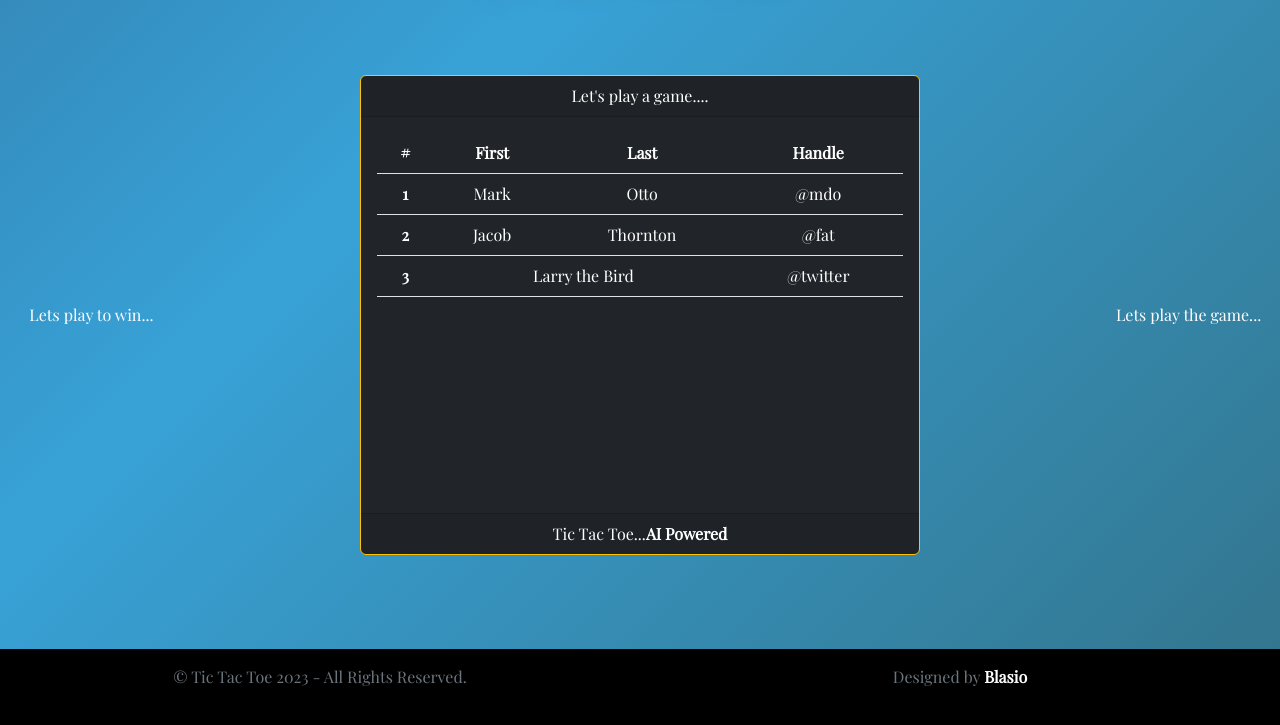
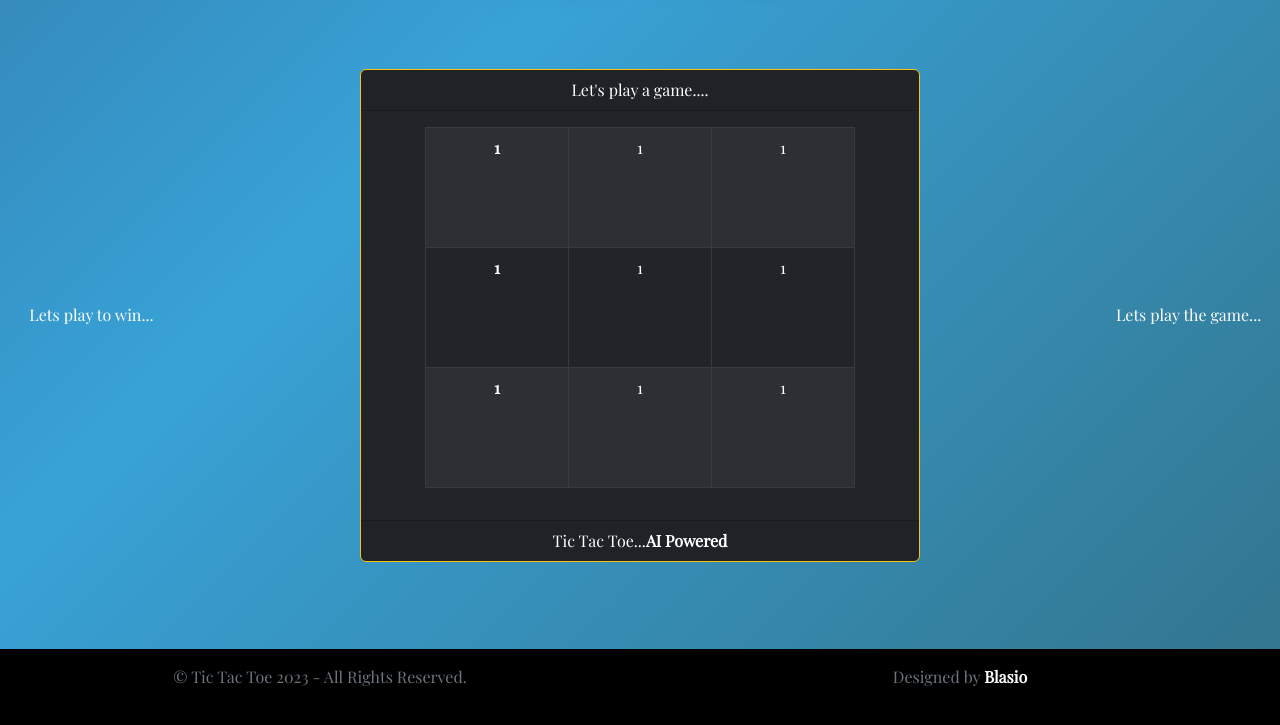
Before and after one commit to BlasioGodi/Tic-Tac-Toe, a website: page index.html in a window 1280 px wide. Shown: the part 161-886 px from the top of the page. Drawn offline with nearby package versions, Linux system fonts and the light colour scheme; a web font is replaced by a local one.

Commit message:
Added table within card and sized correctly

```diff
--- a/index.html
+++ b/index.html
@@ -87,33 +87,23 @@
                         <div class="card-header">
                             Let's play a game....
                         </div>
-                        <div class="card-body align-items-center" style="height:100%;">
-                            <table class="table text-white ">
-                                <thead>
-                                    <tr>
-                                        <th scope="col">#</th>
-                                        <th scope="col">First</th>
-                                        <th scope="col">Last</th>
-                                        <th scope="col">Handle</th>
+                        <div class="card-body card-container mx-5">
+                            <table class="table table-dark table-bordered table-striped table-hover">
+                                <tbody>
+                                    <tr style="height: 120px;">
+                                        <th class="col-4">1</th>
+                                        <td class="col-4">1</td>
+                                        <td class="col-4">1</td>
                                     </tr>
-                                </thead>
-                                <tbody>
-                                    <tr>
-                                        <th scope="row">1</th>
-                                        <td>Mark</td>
-                                        <td>Otto</td>
-                                        <td>@mdo</td>
+                                    <tr style="height: 120px;">
+                                        <th class="col-4">1</th>
+                                        <td class="col-4">1</td>
+                                        <td class="col-4">1</td>
                                     </tr>
-                                    <tr>
-                                        <th scope="row">2</th>
-                                        <td>Jacob</td>
-                                        <td>Thornton</td>
-                                        <td>@fat</td>
-                                    </tr>
-                                    <tr>
-                                        <th scope="row">3</th>
-                                        <td colspan="2">Larry the Bird</td>
-                                        <td>@twitter</td>
+                                    <tr style="height: 120px;">
+                                        <th class="col-4">1</th>
+                                        <td class="col-4">1</td>
+                                        <td class="col-4">1</td>
                                     </tr>
                                 </tbody>
                             </table>
--- a/mainstyle.css
+++ b/mainstyle.css
@@ -98,6 +98,12 @@ label {
 .table-container {
   width: auto;
   height: 100%;
+}
+
+.card-container {
+  display: flex;
+  justify-content: center;
+  align-items: center;
 }
 /* Page Loader Bar*/
 .loader {
```
